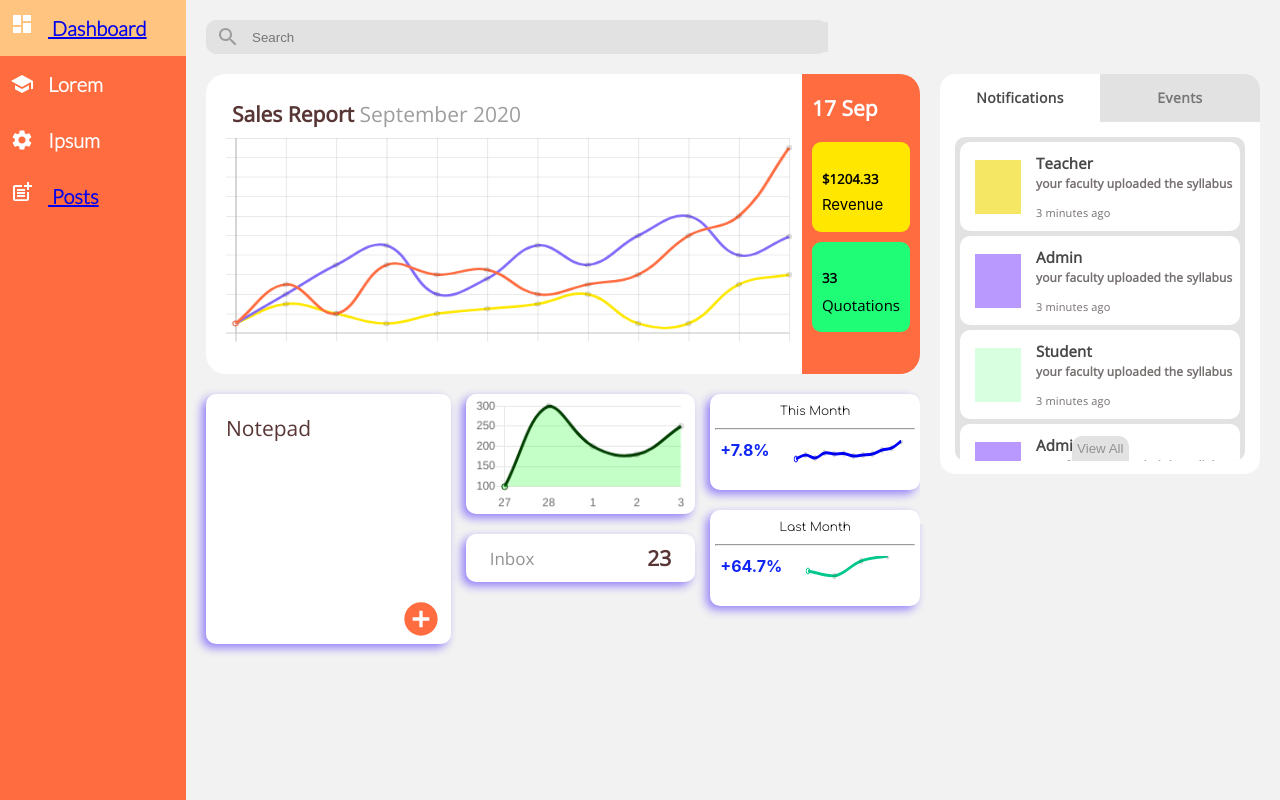
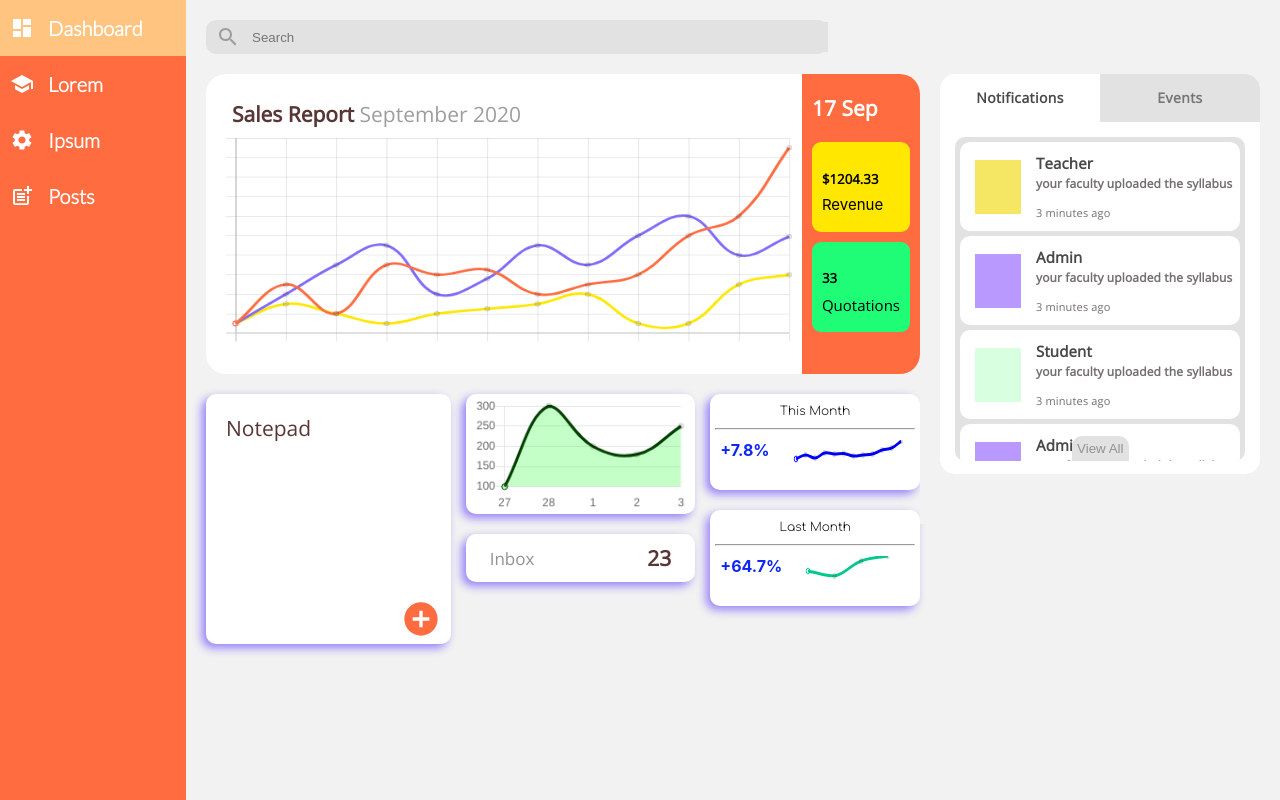
Before and after one commit to ArnabDebnath098/starwispAssignment, a React (Create React App) app: page / in a window 1280 px wide. Built offline with nearby package versions, Linux system fonts and the light colour scheme.

Commit message:
Update DashBoard.css

```diff
--- a/src/DashBoard.css
+++ b/src/DashBoard.css
@@ -10,6 +10,16 @@
   display: flex;
   flex-direction: column;
   height: 100vh;
+}
+.dashboardKey {
+  text-decoration: none;
+  color: white;
+  display: flex;
+  align-items: center;
+  font-family: "Lato", sans-serif;
+  font-style: normal;
+  font-weight: bold;
+  font-size: 20px;
 }
 .dashBoard-left > a {
   display: flex;
```
